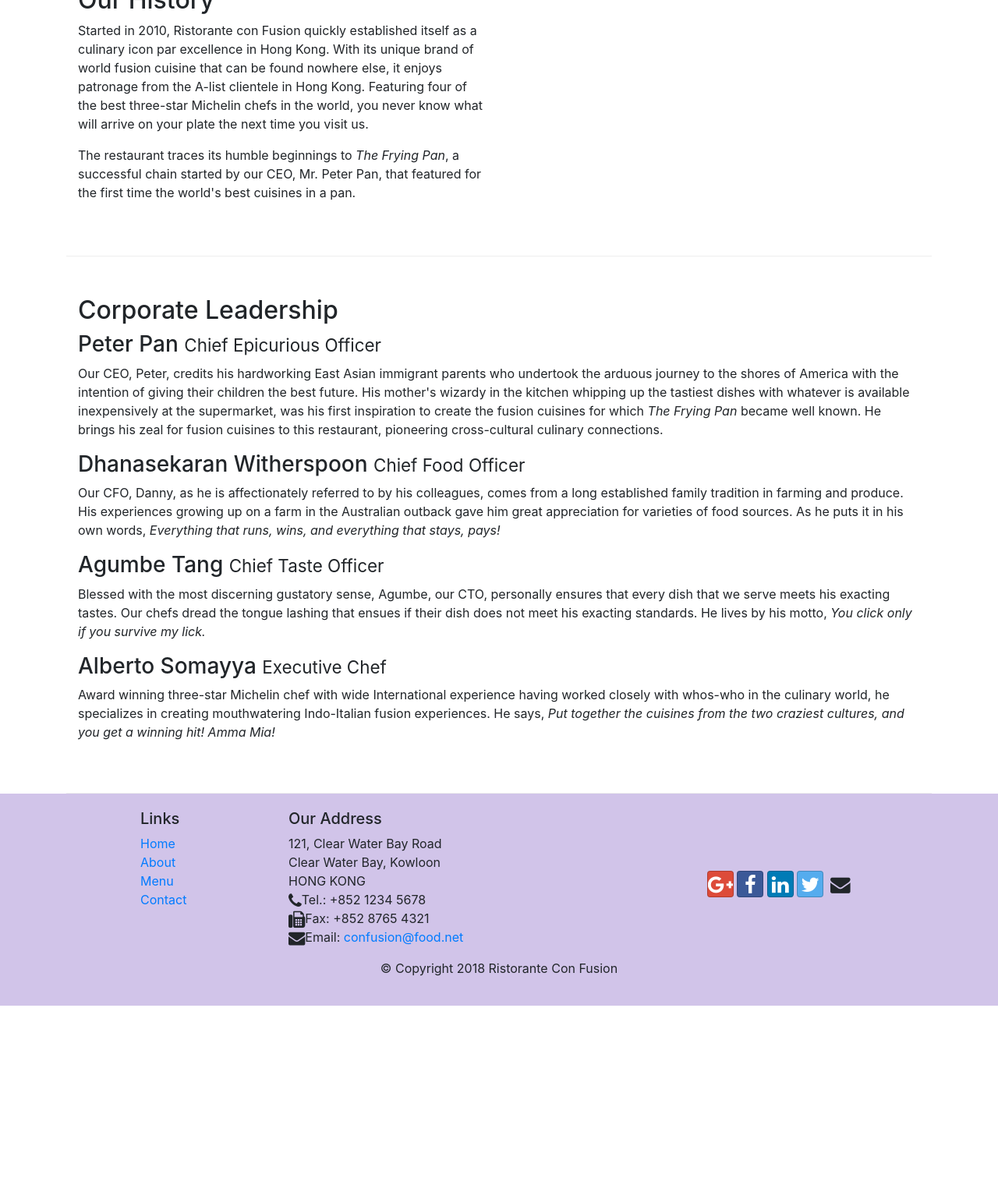
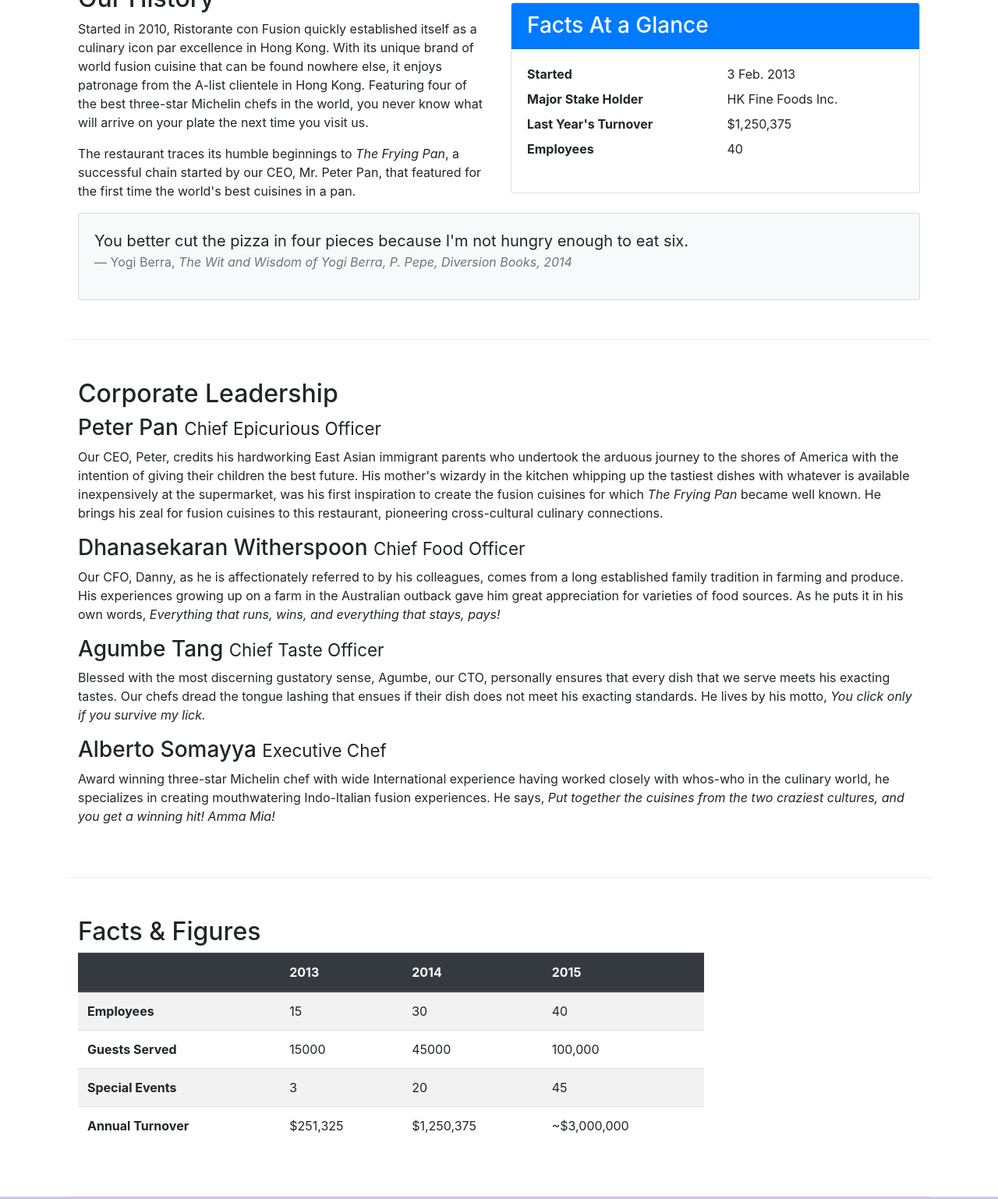
Before and after one commit to VaibhavJain1908/conFusion, a website: page aboutus.html in a window 1280 px wide. Shown: the part 536-2074 px from the top of the page at 78% size. Before the commit the page ends 1826 px from the top, so only its background shows below. Drawn offline with nearby package versions, Linux system fonts and the light colour scheme.

Commit message:
Images and Media

```diff
--- a/aboutus.html
+++ b/aboutus.html
@@ -23,7 +23,7 @@
             <button class="navbar-toggler" type="button" data-toggle="collapse" data-target="#Navbar">
                 <span class="navbar-toggler-icon"></span>
             </button>
-            <a class="navbar-brand mr-auto" href="./index.html">Ristorante Con Fusion</a>
+            <a class="navbar-brand mr-auto" href="./index.html"><img src="img/logo.png" height="30" width="41"></a>
             <div class="collapse navbar-collapse" id="Navbar">
                 <ul class="navbar-nav mr-auto">
                    <li class="nav-item"><a class="nav-link" href="./index.html"><span class="fa fa-home fa-lg"></span> Home</a></li>
@@ -42,7 +42,8 @@
                     <h1>Ristorante con Fusion</h1>
                     <p>We take inspiration from the World's best cuisines, and create a unique fusion experience. Our lipsmacking creations will tickle your culinary senses!</p>
                 </div>
-                <div class="col-12 col-sm">
+                <div class="col-12 col-sm align-self-center">
+                    <img src="img/logo.png" class="img-fluid">
                 </div>
             </div>
         </div>
@@ -66,7 +67,36 @@
                 <p>Started in 2010, Ristorante con Fusion quickly established itself as a culinary icon par excellence in Hong Kong. With its unique brand of world fusion cuisine that can be found nowhere else, it enjoys patronage from the A-list clientele in Hong Kong.  Featuring four of the best three-star Michelin chefs in the world, you never know what will arrive on your plate the next time you visit us.</p>
                 <p>The restaurant traces its humble beginnings to <em>The Frying Pan</em>, a successful chain started by our CEO, Mr. Peter Pan, that featured for the first time the world's best cuisines in a pan.</p>
             </div>
-            <div>
+            <div class="col-sm">
+                <div class="card">
+                    <h3 class="card-header bg-primary text-white">Facts At a Glance</h3>
+                    <div class="card-body">
+                        <dl class="row">
+                            <dt class="col-6">Started</dt>
+                            <dd class="col-6">3 Feb. 2013</dd>
+                            <dt class="col-6">Major Stake Holder</dt>
+                            <dd class="col-6">HK Fine Foods Inc.</dd>
+                            <dt class="col-6">Last Year's Turnover</dt>
+                            <dd class="col-6">$1,250,375</dd>
+                            <dt class="col-6">Employees</dt>
+                            <dd class="col-6">40</dd>
+                        </dl>
+                    </div>
+                </div>
+            </div>
+            <div class="col-12">
+                <div class="card card-body bg-light">
+                    <blockquote class="blockquote">
+                        <p class="mb-0">You better cut the pizza in four pieces
+                            because I'm not hungry enough to eat six.
+                        </p>
+                        <footer class="blockquote-footer">Yogi Berra,
+                            <cite title="Source Title">The Wit and Wisdom of
+                                Yogi Berra, P. Pepe, Diversion Books, 2014
+                            </cite>
+                        </footer>
+                    </blockquote>
+                </div>
             </div>
         </div>
 
@@ -84,7 +114,49 @@
                 <p class="d-none and d-sm-block">Award winning three-star Michelin chef with wide International experience having worked closely with whos-who in the culinary world, he specializes in creating mouthwatering Indo-Italian fusion experiences. He says, <em>Put together the cuisines from the two craziest cultures, and you get a winning hit! Amma Mia!</em></p>
             </div>
        </div>
-
+       <div class="row row-content">
+        <div class="col-12 col-sm-9">
+            <h2>Facts &amp; Figures</h2>
+            <div class="table-responsive">
+             <table class="table table-striped">
+                 <thead class="thead-dark">
+                     <tr>
+                         <th>&nbsp;</th>
+                         <th>2013</th>
+                         <th>2014</th>
+                         <th>2015</th>
+                     </tr>
+                 </thead>
+                 <tbody>
+                     <tr>
+                         <th>Employees</th>
+                         <td>15</td>
+                         <td>30</td>
+                         <td>40</td>
+                     </tr>
+                     <tr>
+                         <th>Guests Served</th>
+                         <td>15000</td>
+                         <td>45000</td>
+                         <td>100,000</td>
+                     </tr>
+                     <tr>
+                         <th>Special Events</th>
+                         <td>3</td>
+                         <td>20</td>
+                         <td>45</td>
+                     </tr>
+                     <tr>
+                         <th>Annual Turnover</th>
+                         <td>$251,325</td>
+                         <td>$1,250,375</td>
+                         <td>~$3,000,000</td>
+                     </tr>
+                 </tbody>
+             </table>
+            </div>
+         </div>
+        </div>
     </div>
 
     <footer class="footer">
```
Also changed, not shown: contactus.html (+3 -2 lines), index.html (+20 -7 lines), img/alberto.png (added), img/buffet.png (added), img/logo.png (added), img/uthappizza.png (added), 1 other file.
